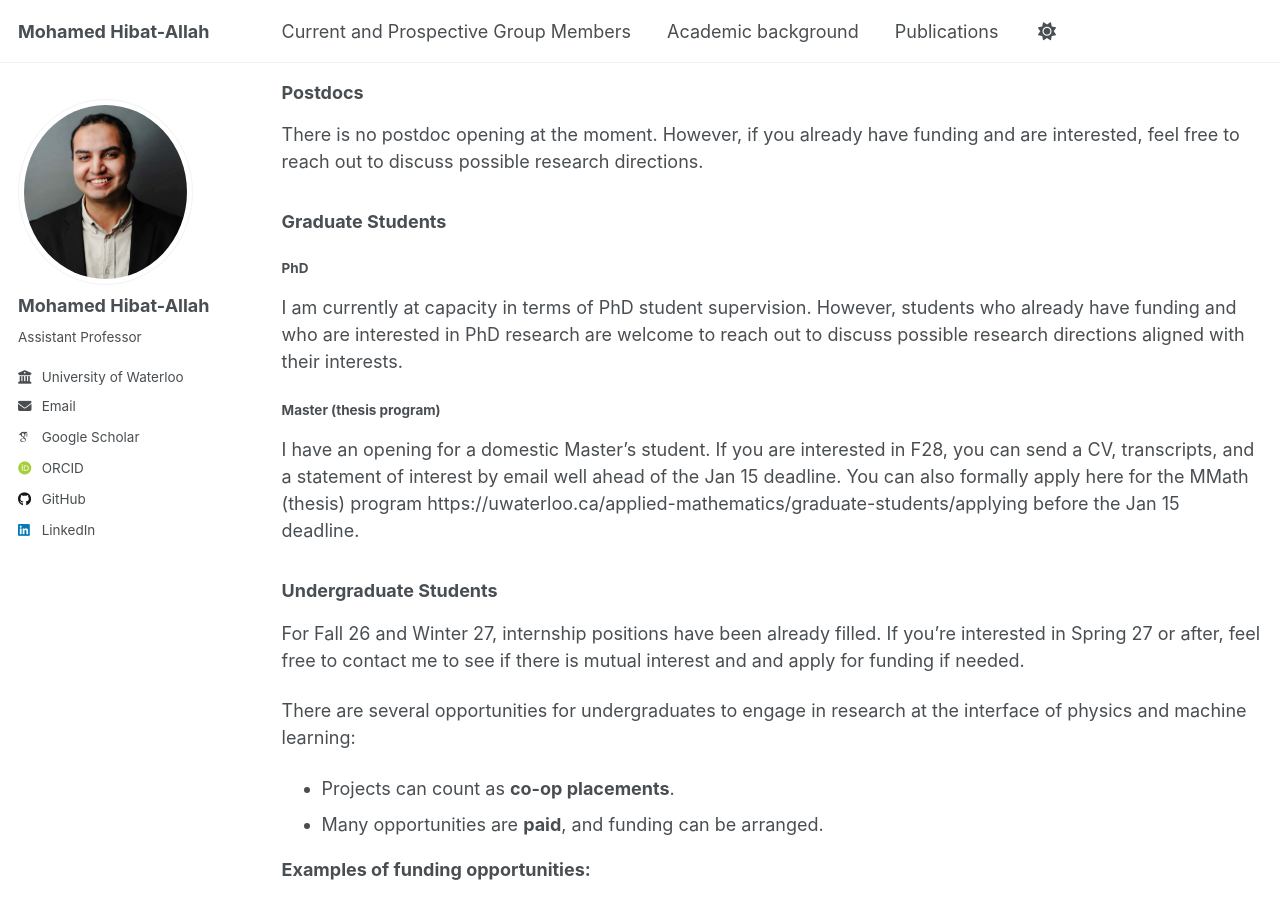
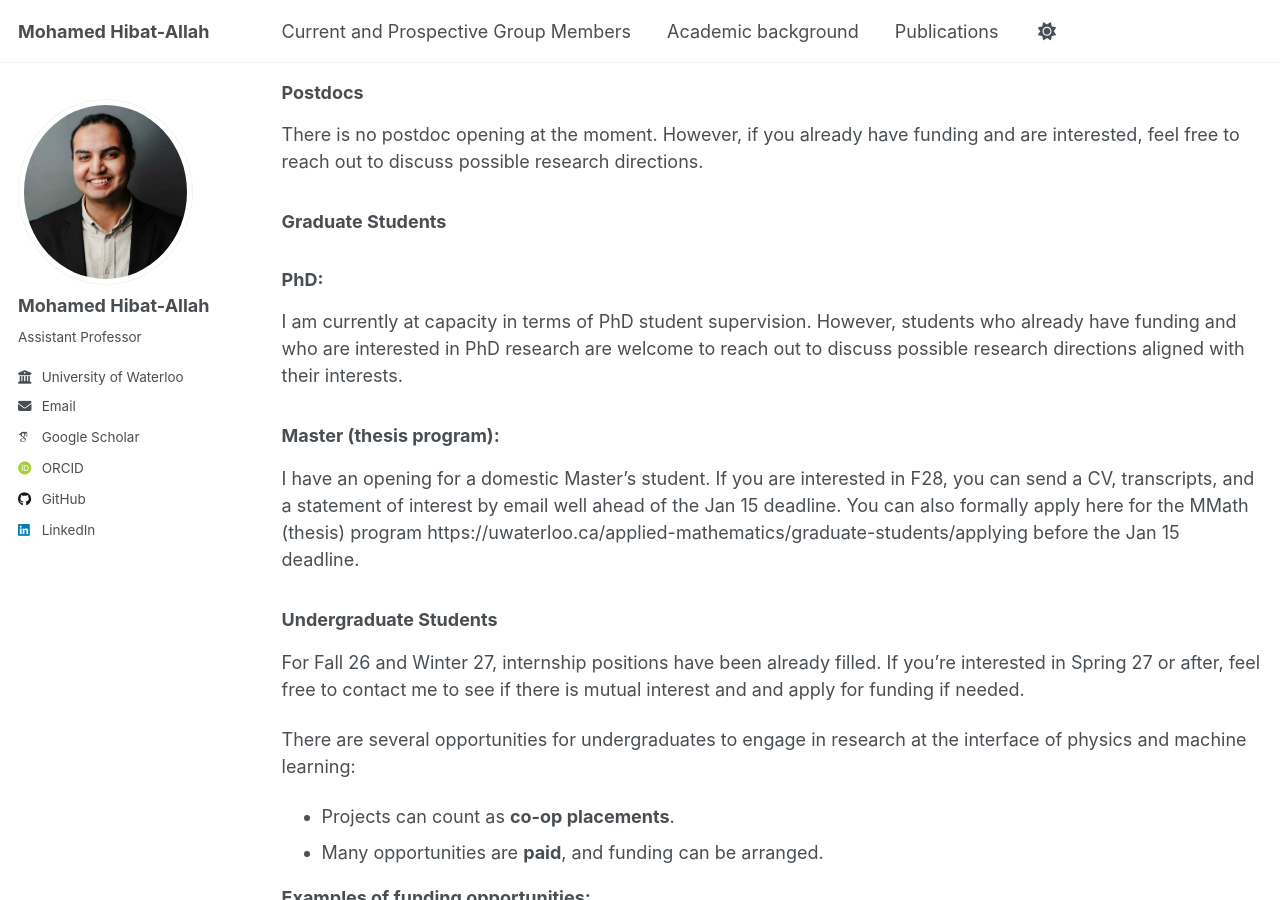
Before and after one commit to mhibatallah/mhibatallah.github.io, a Jekyll site: the page built from _pages/group.md, in a window 1280 px wide and 900 px high, scrolled down 590 px. Built offline with Jekyll 4.4.1, drawn with Linux system fonts in a browser that asks for light colours; some web fonts are replaced; a script that is not in the unit is left out.

```diff
--- a/_pages/group.md
+++ b/_pages/group.md
@@ -31,10 +31,10 @@ There is no postdoc opening at the moment. However, if you already have funding
 
 ### Graduate Students
 
-#### PhD
+### PhD:
 I am currently at capacity in terms of PhD student supervision. However, students who already have funding and who are interested in PhD research are welcome to reach out to discuss possible research directions aligned with their interests.
 
-#### Master (thesis program)
+### Master (thesis program):
 I have an opening for a domestic Master's student. If you are interested in F28, you can send a CV, transcripts, and a statement of interest by email well ahead of the Jan 15 deadline. You can also formally apply here for the MMath (thesis) program https://uwaterloo.ca/applied-mathematics/graduate-students/applying before the Jan 15 deadline.
 
 ### Undergraduate Students
```
